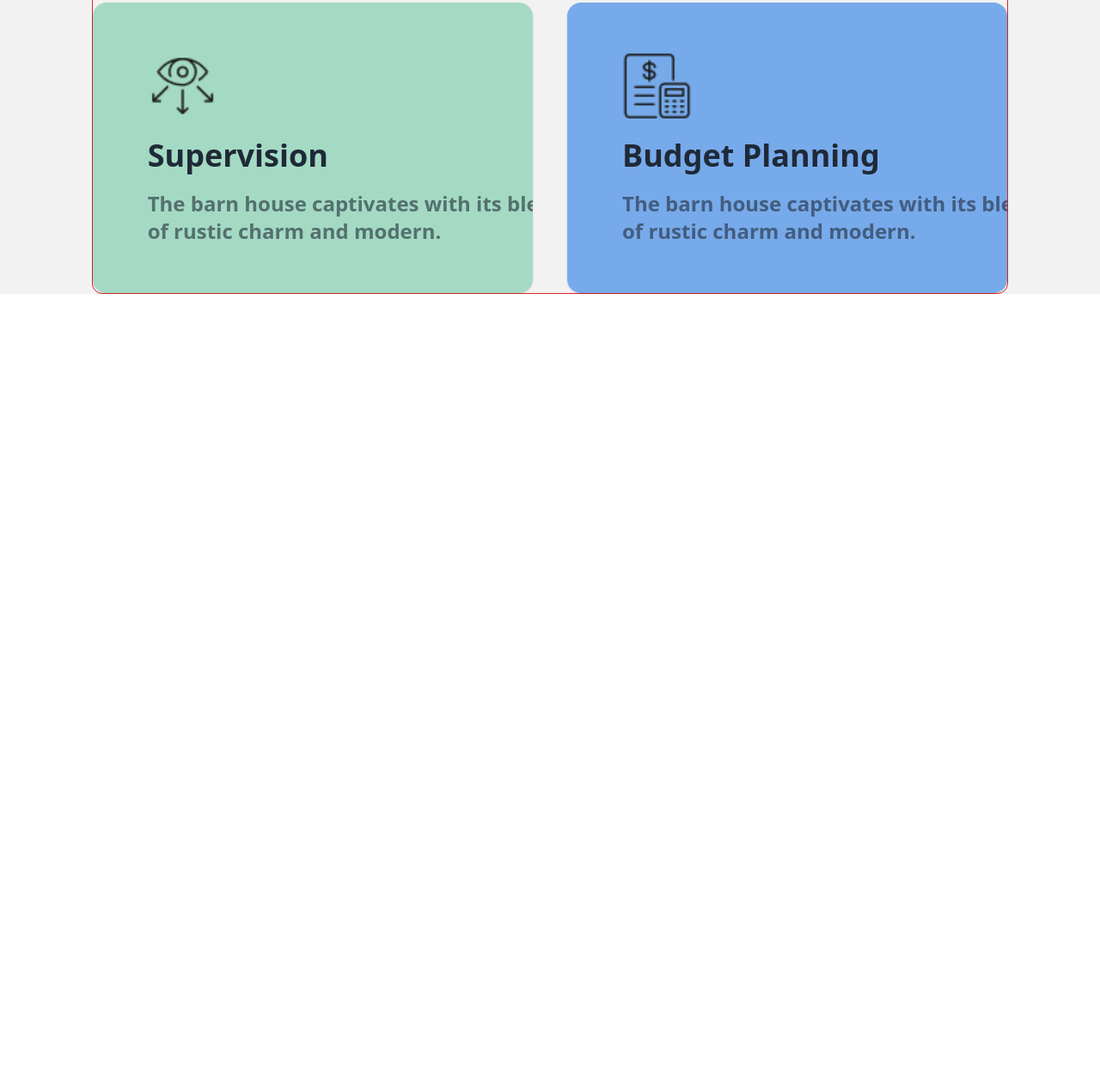
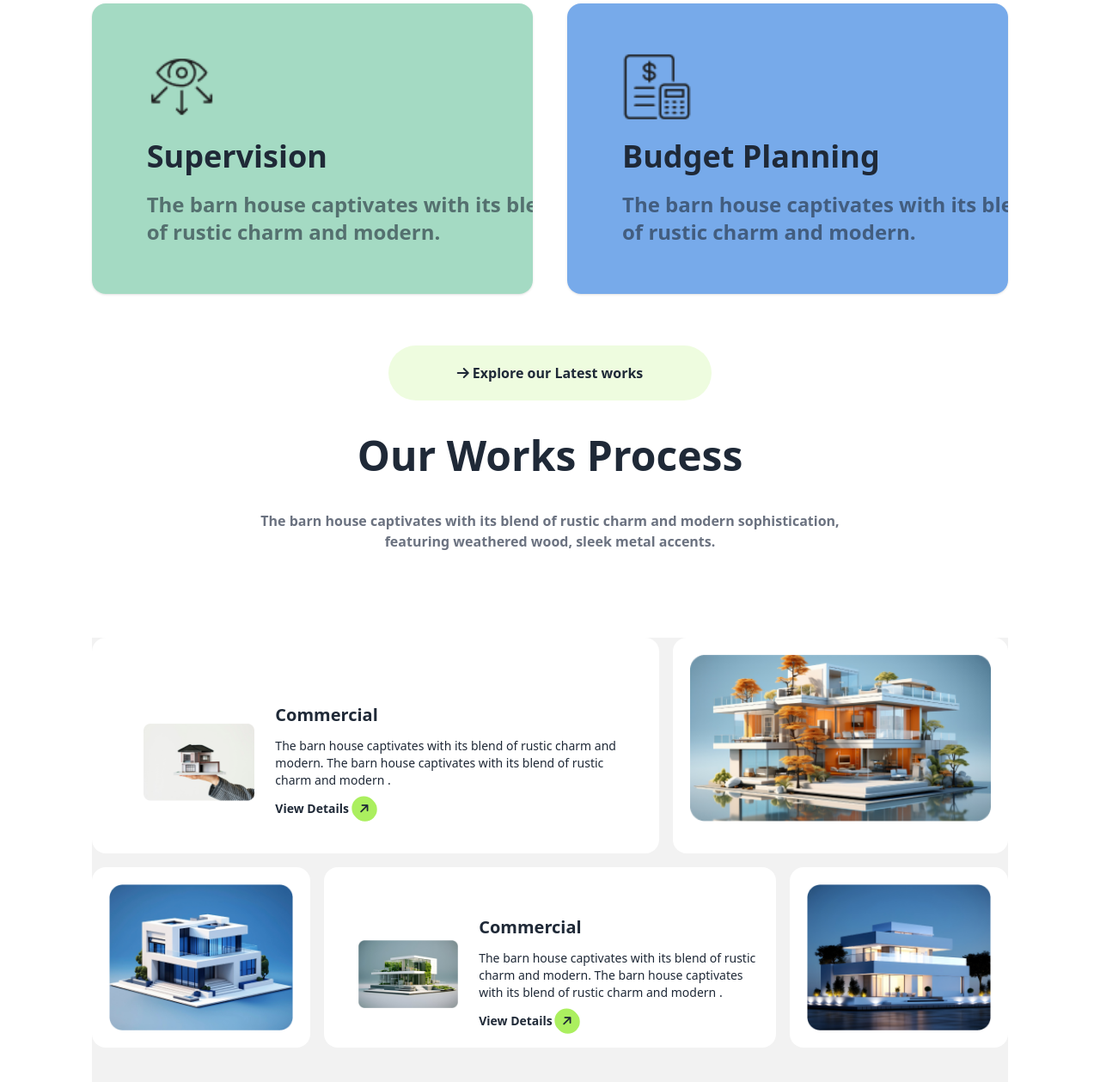
Before and after one commit to Rifat-Alam-Chowdhury/Rinterio-Architect, a plain HTML site: page index.html in a window 1280 px wide. Shown: the part 2765-4024 px from the top of the page at 86% size. Before the commit the page ends 3107 px from the top, so only its background shows below. Drawn offline with nearby package versions, Linux system fonts and the light colour scheme.

Commit message:
grid 2 mobile pc done

```diff
--- a/index.html
+++ b/index.html
@@ -58,7 +58,7 @@
     <!-- fonts -->
   </head>
 
-  <body class="bg-base-200">
+  <body class="lg:bg-base-200 lg:container lg:mx-auto w-11/12 mx-auto">
     <header class="bg-white">
       <!-- nav section -->
       <nav class="lg:w-10/12 lg:mx-auto">
@@ -253,7 +253,7 @@
               <!-- about us button -->
               <div>
                 <button
-                  class="bg-white text-2xl p-5 rounded-full font-bold lg:m-0"
+                  class="bg-white lg:text-2xl lg:p-5 rounded-full font-bold lg:m-0 mb-5 p-5"
                 >
                   <i class="fa-solid fa-arrow-right"></i> About Us
                 </button>
@@ -392,7 +392,7 @@
         <!-- how we works btn -->
         <div class="mb-10">
           <button
-            class="bg-white text-1xl p-5 lg:px-20 rounded-full font-bold lg:m-0 hover:bg-green-400 transition-colors duration-500"
+            class="lg:bg-white border text-1xl p-5 lg:px-20 rounded-full font-bold lg:m-0 hover:bg-green-400 transition-colors duration-500"
           >
             <i class="fa-solid fa-arrow-right"></i> How we works
           </button>
@@ -416,10 +416,10 @@
 
       <!-- 4 cards starts -->
       <section
-        class="grid lg:grid-cols-2 lg:w-10/12 lg:mx-auto lg:gap-10 border border-red-600 grid-cols-1 gap-3 rounded-xl w-11/12"
+        class="grid lg:grid-cols-2 lg:w-10/12 lg:mx-auto lg:gap-10 grid-cols-1 gap-3 rounded-xl w-11/12 mx-auto"
       >
         <!-- 1card -->
-        <div class="stats shadow p-10 bg-[#E7C1D3]">
+        <div class="stats shadow lg:p-10 p-5 bg-[#E7C1D3]">
           <div class="stat">
             <div class="stat-title">
               <img class="w-2/12" src="./assets/concept.png" alt="" />
@@ -434,7 +434,7 @@
         <!-- 1card -->
 
         <!-- 2nd cards -->
-        <div class="stats shadow p-10 bg-[#EFDA6E]">
+        <div class="stats shadow lg:p-10 p-2 bg-[#EFDA6E]">
           <div class="stat">
             <div class="stat-title">
               <img class="w-2/12" src="./assets/flow-chart.png" alt="" />
@@ -449,7 +449,7 @@
         <!-- 2nd cards -->
 
         <!-- 3rd card -->
-        <div class="stats shadow p-10 bg-[#A4DAC3]">
+        <div class="stats shadow lg:p-10 p-5 bg-[#A4DAC3]">
           <div class="stat">
             <div class="stat-title">
               <img class="w-2/12" src="./assets/vision.png" alt="" />
@@ -464,7 +464,7 @@
         <!-- 3rd card -->
 
         <!-- 4th card  -->
-        <div class="stats shadow p-10 bg-[#77AAEA]">
+        <div class="stats shadow lg:p-10 p-1 bg-[#77AAEA]">
           <div class="stat">
             <div class="stat-title">
               <img class="w-2/12" src="./assets/budget-planning.png" alt="" />
@@ -478,8 +478,132 @@
         </div>
         <!-- 4th card  -->
       </section>
+      <!-- 4 cards starts ends -->
 
-      <!-- 4 cards starts ends -->
+      <!-- explore our latest work  -->
+      <section class="text-center my-5 p-10">
+        <!-- how we works btn and h1 and p tag  -->
+
+        <!-- how we works btn -->
+        <div class="mb-10">
+          <button
+            class="bg-[#ABEF5F33] text-1xl p-5 lg:px-20 rounded-full font-bold lg:m-0 hover:bg-green-400 transition-colors duration-500"
+          >
+            <i class="fa-solid fa-arrow-right"></i> Explore our Latest works
+          </button>
+        </div>
+        <!-- work progress and paragraph  -->
+        <div>
+          <h1 class="text-4xl lg:text-5xl font-extrabold mb-10">
+            Our Works Process
+          </h1>
+          <p class="text-1xl font-semibold mb-10 text-gray-500">
+            The barn house captivates with its blend of rustic charm and modern
+            sophistication, <br />featuring weathered wood, sleek metal accents.
+          </p>
+        </div>
+        <!-- work progress and paragraph  -->
+        <!-- how we works btn -->
+
+        <!-- how we works btn and h1 and p tag  -->
+      </section>
+      <!-- explore our latest work  -->
+
+      <!-- grid 2 -->
+
+      <section
+        class="lg:w-10/12 lg:mx-auto lg:grid lg:grid-cols-8 lg:grid-rows-2 gap-4 grid-cols-1 bg-base-200"
+      >
+        <!-- 1 -->
+        <div
+          class="card card-compact bg-base-100 lg:p-5 lg:col-start-1 lg:col-end-6 lg:mb-0 mb-5"
+        >
+          <div class="lg:flex lg:items-center lg:ml-10 lg:mt-10">
+            <div class="lg:w-1/2">
+              <img
+                class="w-full p-5 lg:p-0 lg:w-full"
+                src="./assets/img1.png"
+                alt="Shoes"
+              />
+            </div>
+
+            <div class="card-body lg:font-bold lg:p-56 text-start ml-2">
+              <h2 class="card-title font-bold">Commercial</h2>
+              <p class="font-light">
+                The barn house captivates with its blend of rustic charm and
+                modern. The barn house captivates with its blend of rustic charm
+                and modern .
+              </p>
+              <div class="card-actions">
+                <button class="bg-white border-none shadow-none font-bold">
+                  View Details
+                  <i
+                    class="fa-solid fa-arrow-right bg-arrow p-2 rounded-full -rotate-45"
+                  ></i>
+                </button>
+              </div>
+            </div>
+          </div>
+        </div>
+        <!-- 1 -->
+
+        <!-- 2 -->
+        <div
+          class="bg-white p-5 col-start-6 col-end-9 rounded-2xl lg:mb-0 mb-5"
+        >
+          <img class="w-full" src="./assets/img2.png" alt="" />
+        </div>
+        <!-- 2 -->
+
+        <!-- 3-->
+        <div
+          class="bg-white p-5 col-start-1 col-end-3 rounded-2xl lg:mb-10 mb-5"
+        >
+          <img class="w-full" src="./assets/img3.png" alt="" />
+        </div>
+        <!-- 3 -->
+
+        <!-- 4 -->
+        <div
+          class="card card-compact bg-base-100 lg:p-0 lg:col-start-3 lg:col-end-7 lg:mb-10 mb-5"
+        >
+          <div class="lg:flex lg:items-center lg:ml-10 lg:mt-10">
+            <div class="lg:w-2/3">
+              <img
+                class="w-full p-5 lg:p-0 lg:w-full"
+                src="./assets/img4.png"
+                alt="Shoes"
+              />
+            </div>
+
+            <div class="card-body lg:font-bold lg:p-56 text-start ml-2">
+              <h2 class="card-title font-bold">Commercial</h2>
+              <p class="font-light">
+                The barn house captivates with its blend of rustic charm and
+                modern. The barn house captivates with its blend of rustic charm
+                and modern .
+              </p>
+              <div class="card-actions">
+                <button class="bg-white border-none shadow-none font-bold">
+                  View Details
+                  <i
+                    class="fa-solid fa-arrow-right bg-arrow p-2 rounded-full -rotate-45"
+                  ></i>
+                </button>
+              </div>
+            </div>
+          </div>
+        </div>
+        <!-- 4 -->
+
+        <!-- 5 -->
+        <div class="bg-white p-5 col-start-7 col-end-9 rounded-2xl mb-10">
+          <img class="w-full" src="./assets/img5.png" alt="" />
+        </div>
+        <!-- 5 -->
+      </section>
+
+      <!-- grid 2 -->
     </main>
   </body>
 </html>
```
